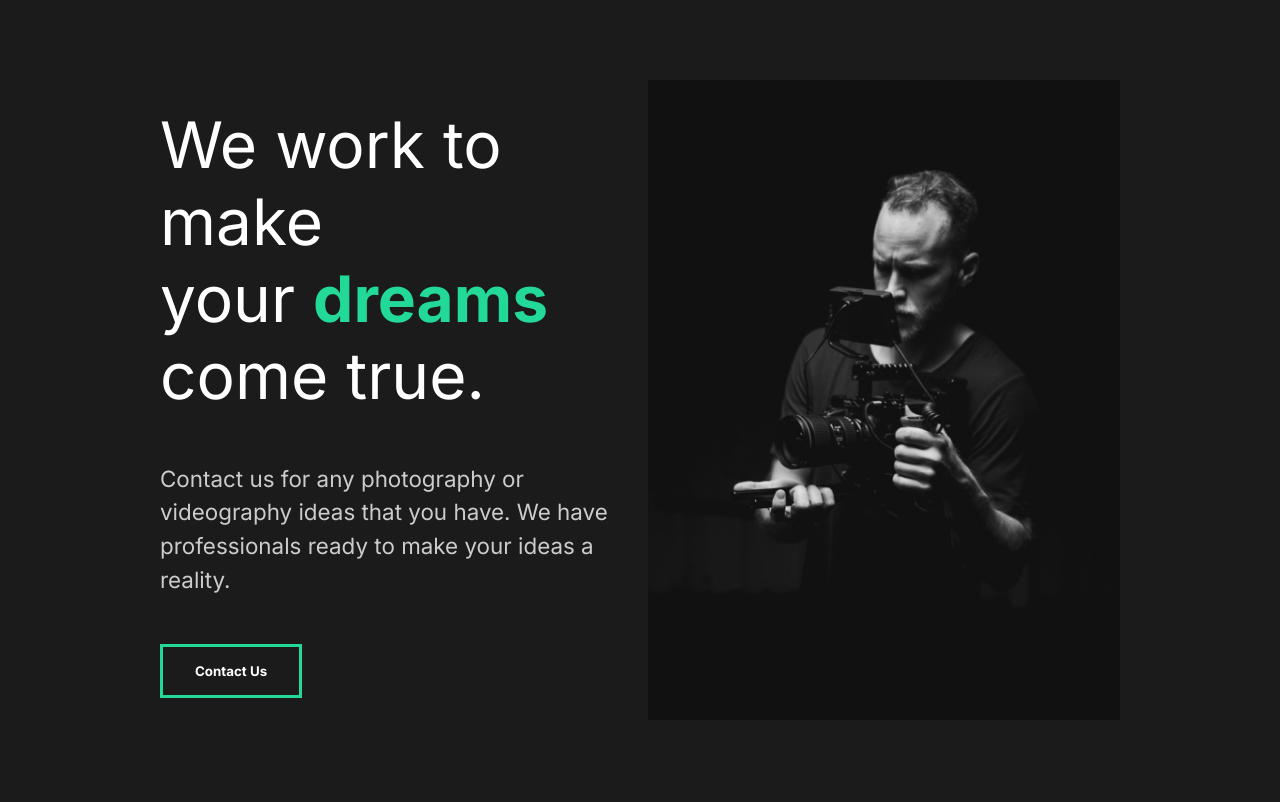
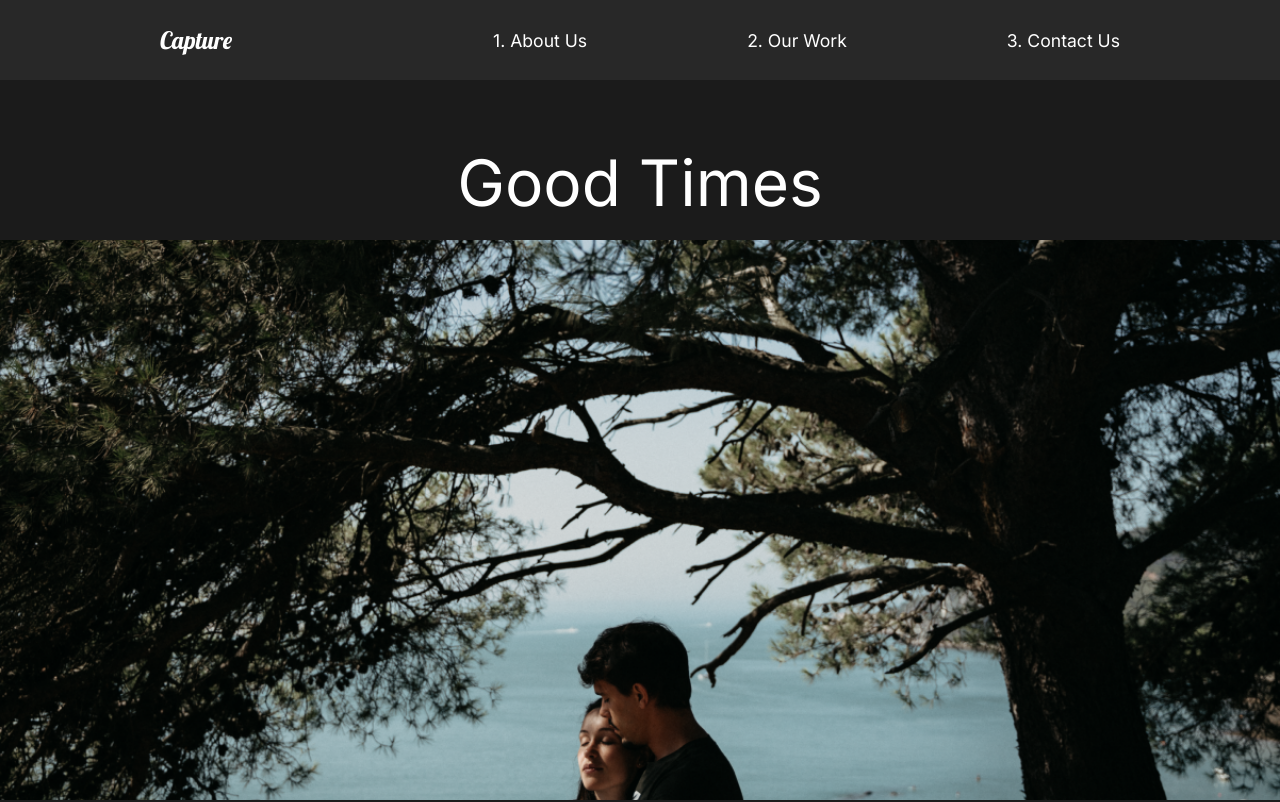
Before and after one commit to ryan-hughes97/react-mock-portfolio, a React (Create React App) app: page /work/good-times in a window 1280 px wide. Shown: the top 802 px of the page. Built offline with nearby package versions, Linux system fonts and the light colour scheme.

Commit message:
Added work page and trying out framer motion

```diff
--- a/src/App.js
+++ b/src/App.js
@@ -3,12 +3,33 @@
 import GlobalStyle from './components/GlobalStyle';
 // Import Pages
 import AboutUs from './pages/AboutUs';
+import ContactUs from './pages/ContactUs';
+import OurWork from './pages/OurWork';
+import Nav from './components/Nav';
+import MovieDetail from './pages/MovieDetail';
+// Router
+import { Switch, Route } from 'react-router-dom';
 
 function App() {
   return (
     <div className='App'>
       <GlobalStyle />
-      <AboutUs />
+      <Nav />
+      <Switch>
+        <Route path='/' exact>
+          <AboutUs />
+        </Route>
+        <Route path='/work' exact>
+          <OurWork />
+        </Route>
+        <Route path='/work/:id'>
+          {/* :id = anything after the slash */}
+          <MovieDetail />
+        </Route>
+        <Route path='/contact'>
+          <ContactUs />
+        </Route>
+      </Switch>
     </div>
   );
 }
--- /dev/null
+++ b/src/MovieState.js
@@ -0,0 +1,81 @@
+//Import Images
+import athlete from './img/athlete-small.png';
+import goodtimes from './img/goodtimes-small.png';
+import theracer from './img/theracer-small.png';
+import athlete2 from './img/athlete2.png';
+import goodtimes2 from './img/good-times2.jpg';
+import theracer2 from './img/the-racer2.jpg';
+
+export const MovieState = () => {
+  return [
+    {
+      title: 'The Athlete',
+      mainImg: athlete,
+      secondaryImg: athlete2,
+      url: '/work/the-athlete',
+      awards: [
+        {
+          title: 'Truly A masterpiece',
+          description:
+            '“Lorem Ipsum is simply dummy text of the printing and typesetting industry.”',
+        },
+        {
+          title: 'Fresh look on a brutal sport.',
+          description:
+            '“Lorem Ipsum is simply dummy text of the printing and typesetting industry.”',
+        },
+        {
+          title: 'The best quality.',
+          description:
+            '“Lorem Ipsum is simply dummy text of the printing and typesetting industry.”',
+        },
+      ],
+    },
+    {
+      title: 'Good Times',
+      mainImg: goodtimes,
+      url: '/work/good-times',
+      secondaryImg: goodtimes2,
+      awards: [
+        {
+          title: 'Really moving.',
+          description:
+            '“Lorem Ipsum is simply dummy text of the printing and typesetting industry.”',
+        },
+        {
+          title: 'Very romantic.',
+          description:
+            '“Lorem Ipsum is simply dummy text of the printing and typesetting industry.”',
+        },
+        {
+          title: 'Captivating.',
+          description:
+            '“Lorem Ipsum is simply dummy text of the printing and typesetting industry.”',
+        },
+      ],
+    },
+    {
+      title: 'The Racer',
+      mainImg: theracer,
+      url: '/work/the-racer',
+      secondaryImg: theracer2,
+      awards: [
+        {
+          title: 'Heart-racing.',
+          description:
+            '“Lorem Ipsum is simply dummy text of the printing and typesetting industry.”',
+        },
+        {
+          title: 'Takes racing to a new level.',
+          description:
+            '“Lorem Ipsum is simply dummy text of the printing and typesetting industry.”',
+        },
+        {
+          title: 'Unique and creative.',
+          description:
+            '“Lorem Ipsum is simply dummy text of the printing and typesetting industry.”',
+        },
+      ],
+    },
+  ];
+};
--- a/src/components/AboutSection.js
+++ b/src/components/AboutSection.js
@@ -1,36 +1,36 @@
 import React from 'react';
 import home1 from '../img/home1.png';
-// import styled
-import styled from 'styled-components';
 import {
   StyledAbout,
   StyledDescription,
   StyledImage,
   StyledHide,
 } from '../styles';
+// Framer motion
+import { motion } from 'framer-motion';
 
 const AboutSection = () => {
   return (
     <StyledAbout>
       <StyledDescription>
-        <div className='title'>
+        <motion.div>
           <StyledHide>
-            <h2>We work to make</h2>
+            <motion.h2>We work to make</motion.h2>
           </StyledHide>
           <StyledHide>
-            <h2>
+            <motion.h2>
               your <span>dreams</span>
-            </h2>
+            </motion.h2>
           </StyledHide>
           <StyledHide>
-            <h2>come true.</h2>
+            <motion.h2>come true.</motion.h2>
           </StyledHide>
-          <p>
-            Contact us for any photography or videography ideas that you have.
-            We have professionals ready to make your ideas a reality.
-          </p>
-          <button>Contact Us</button>
-        </div>
+        </motion.div>
+        <p>
+          Contact us for any photography or videography ideas that you have. We
+          have professionals ready to make your ideas a reality.
+        </p>
+        <button>Contact Us</button>
       </StyledDescription>
       <StyledImage>
         <img src={home1} alt='guy with a camera' />
--- /dev/null
+++ b/src/components/Nav.js
@@ -0,0 +1,55 @@
+import React from 'react';
+import styled from 'styled-components';
+import { Link } from 'react-router-dom';
+
+const Nav = () => {
+  return (
+    <StyledNav>
+      <h1>
+        <Link id='logo' to='/'>
+          Capture
+        </Link>
+      </h1>
+      <ul>
+        <li>
+          <Link to='/'>1. About Us</Link>
+        </li>
+        <li>
+          <Link to='/work'>2. Our Work</Link>
+        </li>
+        <li>
+          <Link to='contact'>3. Contact Us</Link>
+        </li>
+      </ul>
+    </StyledNav>
+  );
+};
+
+const StyledNav = styled.nav`
+  min-height: 10vh;
+  display: flex;
+  margin: auto;
+  justify-content: space-between;
+  align-items: center;
+  padding: 1rem 10rem;
+  background-color: #282828;
+  a {
+    color: white;
+    text-decoration: none;
+  }
+  ul {
+    display: flex;
+    list-style: none;
+  }
+  li {
+    padding-left: 10rem;
+    position: relative;
+  }
+  #logo {
+    font-size: 1.5rem;
+    font-family: 'Lobster', cursive;
+    font-weight: lighter;
+  }
+`;
+
+export default Nav;
--- a/src/index.js
+++ b/src/index.js
@@ -2,10 +2,13 @@
 import ReactDOM from 'react-dom';
 import App from './App';
 import reportWebVitals from './reportWebVitals';
+import { BrowserRouter } from 'react-router-dom';
 
 ReactDOM.render(
   <React.StrictMode>
-    <App />
+    <BrowserRouter>
+      <App />
+    </BrowserRouter>
   </React.StrictMode>,
   document.getElementById('root')
 );
--- /dev/null
+++ b/src/pages/ContactUs.js
@@ -0,0 +1,11 @@
+import React from 'react';
+
+const ContactUs = () => {
+  return (
+    <div>
+      <h1>Contact Us</h1>
+    </div>
+  );
+};
+
+export default ContactUs;
--- /dev/null
+++ b/src/pages/MovieDetail.js
@@ -0,0 +1,108 @@
+import React, { useState, useEffect } from 'react';
+import styled from 'styled-components';
+import { useHistory } from 'react-router-dom';
+import { MovieState } from '../MovieState';
+
+function MovieDetail() {
+  const history = useHistory();
+  const url = history.location.pathname;
+  const [movies, setMovies] = useState(MovieState);
+  const [movie, setMovie] = useState(null);
+
+  // useEffect
+  useEffect(() => {
+    const currentMovie = movies.filter((stateMovie) => stateMovie.url === url);
+    setMovie(currentMovie[0]);
+  }, [movies, url]);
+  return (
+    <>
+      {movie && (
+        <StyledDetails>
+          <StyledHeadLine>
+            <h2>{movie.title}</h2>
+            <img src={movie.mainImg} alt='movie' />
+          </StyledHeadLine>
+          <StyledAwards>
+            {movie.awards.map((award) => (
+              <Award
+                title={award.title}
+                description={award.description}
+                key={award.title}
+              />
+            ))}
+          </StyledAwards>
+          <StyledImageDisplay>
+            <img src={movie.secondaryImg} alt='second movie image' />
+          </StyledImageDisplay>
+        </StyledDetails>
+      )}
+    </>
+  );
+}
+
+const StyledDetails = styled.div`
+  color: white;
+`;
+
+const StyledHeadLine = styled.div`
+  min-height: 90vh;
+  padding-top: 20vh;
+  position: relative;
+  h2 {
+    position: absolute;
+    top: 10%;
+    left: 50%;
+    transform: translate(-50%, -10%);
+  }
+  img {
+    width: 100%;
+    height: 70vh;
+    object-fit: cover;
+  }
+`;
+
+const StyledAwards = styled.div`
+  min-height: 80vh;
+  display: flex;
+  margin: 5rem 10rem;
+  align-items: center;
+  justify-content: space-around;
+`;
+
+const StyledAward = styled.div`
+  padding: 5rem;
+  h3 {
+    font-size: 2rem;
+  }
+  .line {
+    width: 70%;
+    background: #23d997;
+    height: 0.5rem;
+    margin: 1rem 0;
+  }
+  p {
+    padding: 2rem 0;
+  }
+`;
+
+const StyledImageDisplay = styled.div`
+  min-height: 50vh;
+  img {
+    width: 100%;
+    height: 100vh;
+    object-fit: cover;
+  }
+`;
+
+// Award component
+const Award = ({ title, description }) => {
+  return (
+    <StyledAward>
+      <h3>{title}</h3>
+      <div className='line'></div>
+      <p>{description}</p>
+    </StyledAward>
+  );
+};
+
+export default MovieDetail;
--- /dev/null
+++ b/src/pages/OurWork.js
@@ -0,0 +1,60 @@
+import React from 'react';
+import styled from 'styled-components';
+import { Link } from 'react-router-dom';
+// Images
+import athlete from '../img/athlete-small.png';
+import theracer from '../img/theracer-small.png';
+import goodtimes from '../img/goodtimes-small.png';
+
+const OurWork = () => {
+  return (
+    <StyledWork>
+      <StyledMovie>
+        <h2>The Athlete</h2>
+        <div className='line'></div>
+        <Link to='/work/the-athlete'>
+          <img src={athlete} alt='Athlete' />
+        </Link>
+      </StyledMovie>
+      <StyledMovie>
+        <h2>The Racer</h2>
+        <div className='line'></div>
+        <Link to='/work/the-racer'>
+          <img src={theracer} alt='The Racer' />
+        </Link>
+      </StyledMovie>
+      <StyledMovie>
+        <h2>Good Times</h2>
+        <div className='line'></div>
+        <Link to='/work/good-times'>
+          <img src={goodtimes} alt='Good Times' />
+        </Link>
+      </StyledMovie>
+    </StyledWork>
+  );
+};
+
+const StyledWork = styled.div`
+  min-height: 100vh;
+  overflow: hidden;
+  padding: 5rem 10rem;
+  h2 {
+    padding: 1rem 0;
+  }
+`;
+
+const StyledMovie = styled.div`
+  padding-bottom: 10rem;
+  .line {
+    height: 0.5rem;
+    background: #ccc;
+    margin-bottom: 3rem;
+  }
+  img {
+    width: 100%;
+    height: 70vh;
+    object-fit: cover;
+  }
+`;
+
+export default OurWork;
```
Also changed, not shown: 2 other files (tests, documents, lock files or other folders).
